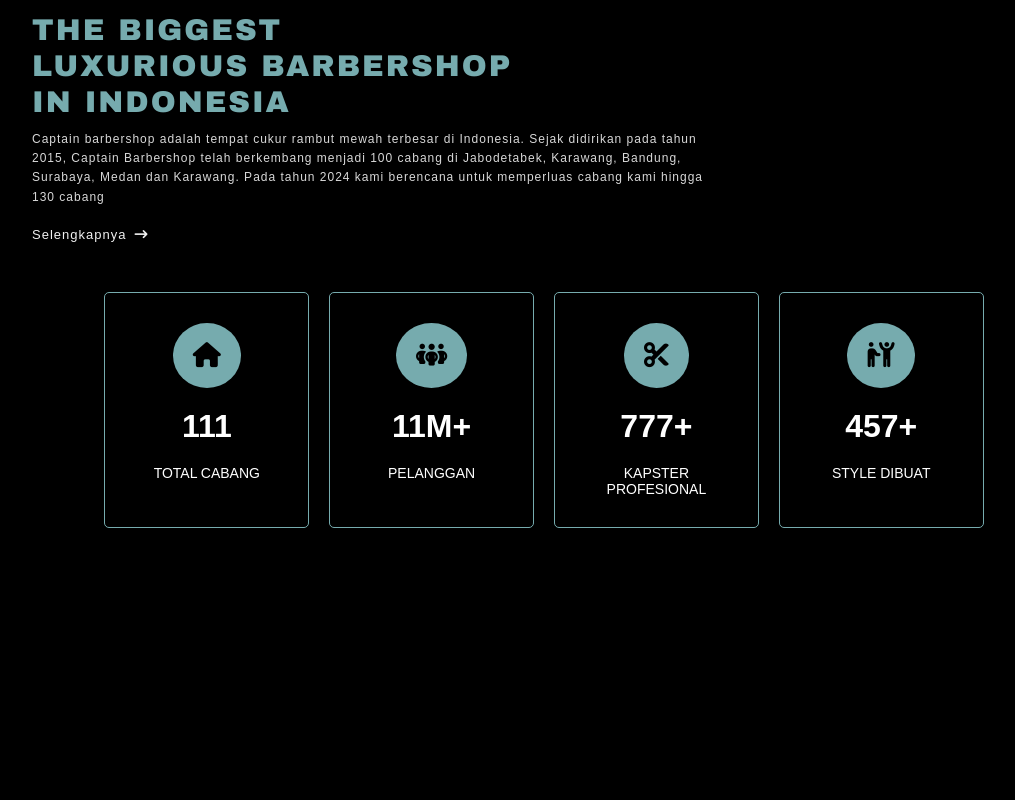
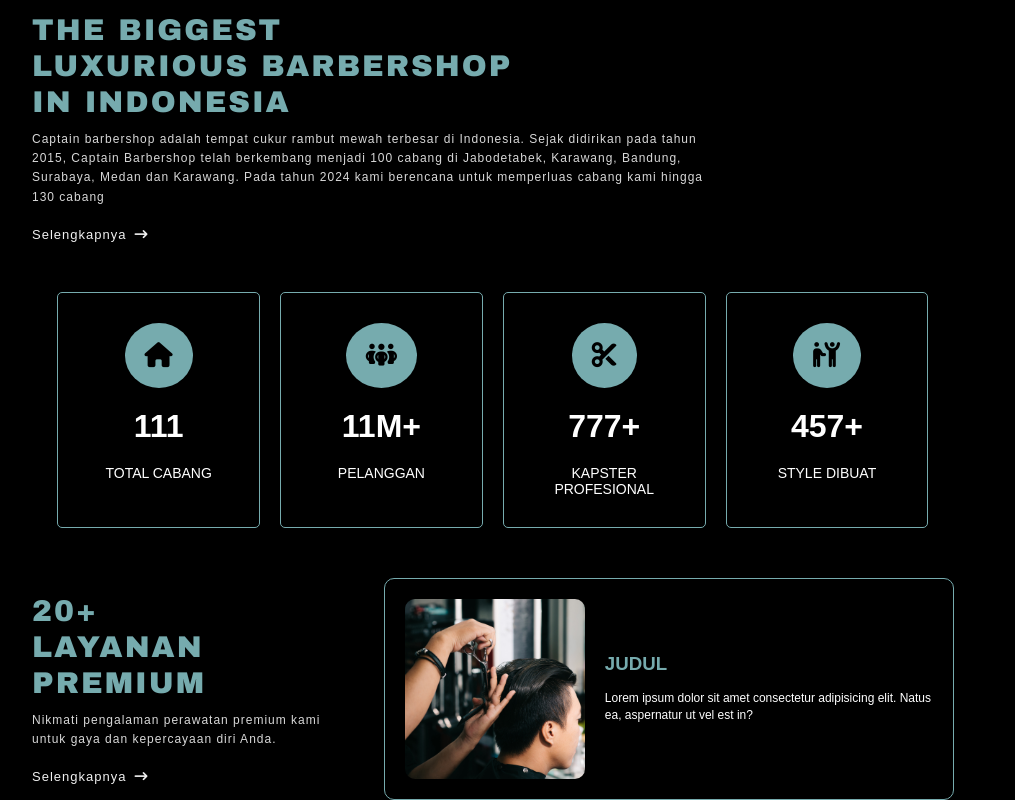
Before and after one commit to Riki-Zf/barbershop, a React (Vite) app: page / in a window 1280 px wide. Shown: the part 918-1718 px from the top of the page, without its empty margins (96-1111 px from the left). Before the commit the page ends 1446 px from the top, so only its background shows below. Built offline with nearby package versions, Linux system fonts and the light colour scheme.

Commit message:
make slider for service section

```diff
--- a/src/App.jsx
+++ b/src/App.jsx
@@ -1,16 +1,15 @@
-import React from "react";
 import Hero from "./Components/Hero/Hero";
 import Navbar from "./Components/Navbar/Navbar";
 import Title from "./Components/Title/Title";
 import Card from "./Components/Card/Card";
 import Heroinfo from "./Components/HeroInfo/Heroinfo";
+import Service from "./Components/Service/Service";
 
 const App = () => {
   return (
     <div>
       <Hero />
       <Navbar />
-
       <div className="container">
         <Heroinfo />
         <Title
@@ -23,8 +22,21 @@
           }
           subTitle="Captain barbershop adalah tempat cukur rambut mewah terbesar di Indonesia. Sejak didirikan pada tahun 2015, Captain Barbershop telah berkembang menjadi 100 cabang di Jabodetabek, Karawang, Bandung, Surabaya, Medan dan Karawang. Pada tahun 2024 kami berencana untuk memperluas cabang kami hingga 130 cabang"
         />
+        <Card />
+
+        <Service>
+          <Title
+            title={
+              <>
+                20+ <br />
+                LAYANAN <br />
+                PREMIUM
+              </>
+            }
+            subTitle="Nikmati pengalaman perawatan premium kami untuk gaya dan kepercayaan diri Anda."
+          />
+        </Service>
       </div>
-      <Card />
     </div>
   );
 };
--- a/src/Components/Card/Card.css
+++ b/src/Components/Card/Card.css
@@ -1,4 +1,5 @@
 .card {
+  width: 90%;
   margin-top: 50px;
   display: flex;
   justify-content: center;
@@ -6,7 +7,7 @@
   gap: 20px;
 }
 .stat-card {
-  flex-basis: 16%;
+  flex-basis: 22%;
   border: 1px solid #76abae;
   border-radius: 5px;
   text-align: center;
@@ -32,53 +33,3 @@
   text-transform: uppercase;
   font-size: 14px;
 }
-/* .container {
-  width: 90%;
-  display: flex;
-  gap: 20px;
-  padding: 20px;
-  flex-wrap: wrap;
-  justify-content: center;
-}
-
-.stat-card {
-  background-color: #111;
-  border: 1px solid #333;
-  border-radius: 10px;
-  padding: 30px;
-  width: 200px;
-  text-align: center;
-  position: relative;
-  box-shadow: 0 0 10px rgba(255, 215, 0, 0.1);
-}
-
-.icon-circle {
-  width: 60px;
-  height: 60px;
-  background-color: #ffd700;
-  border-radius: 50%;
-  margin: 0 auto 20px;
-  display: flex;
-  align-items: center;
-  justify-content: center;
-}
-
-.icon {
-  width: 30px;
-  height: 30px;
-  filter: brightness(0) invert(0);
-}
-
-.number {
-  font-size: 32px;
-  font-weight: bold;
-  color: #fff;
-  margin: 10px 0;
-}
-
-.label {
-  color: #888;
-  font-size: 14px;
-  text-transform: uppercase;
-  letter-spacing: 1px;
-} */
--- /dev/null
+++ b/src/Components/Service/Service.css
@@ -0,0 +1,37 @@
+.service {
+  width: 90%;
+  margin-top: 50px;
+  display: flex;
+  align-items: center;
+}
+.service-left {
+  flex: 1;
+}
+.service-right {
+  flex: 1.5;
+  border: 1px solid #76abae;
+  padding: 20px;
+  border-radius: 10px;
+}
+.card-slider {
+  display: flex;
+  align-items: center;
+  gap: 20px;
+}
+img {
+  border-radius: 10px;
+  width: 200px;
+  height: 180px;
+}
+.srv-info {
+  display: flex;
+  flex-direction: column;
+  gap: 10px;
+}
+.srv-info h3 {
+  text-transform: uppercase;
+  color: #76abae;
+}
+.srv-info p {
+  margin-top: 5px;
+}
--- /dev/null
+++ b/src/Components/Service/Service.jsx
@@ -0,0 +1,22 @@
+import React from "react";
+import "./Service.css";
+import srvImg from "../../assets/img1.jpg";
+const Service = ({ children }) => {
+  return (
+    <div className="service">
+      <div className="service-left">{children}</div>
+      <div className="service-right">
+        <div className="card-slider">
+          <img src={srvImg} alt="" />
+
+          <div className="srv-info">
+            <h3>judul</h3>
+            <p>Lorem ipsum dolor sit amet consectetur adipisicing elit. Natus ea, aspernatur ut vel est in?</p>
+          </div>
+        </div>
+      </div>
+    </div>
+  );
+};
+
+export default Service;
```
Also changed, not shown: src/Components/Card/Card.jsx (+0 -36 lines), src/assets/img1.jpg (added).
